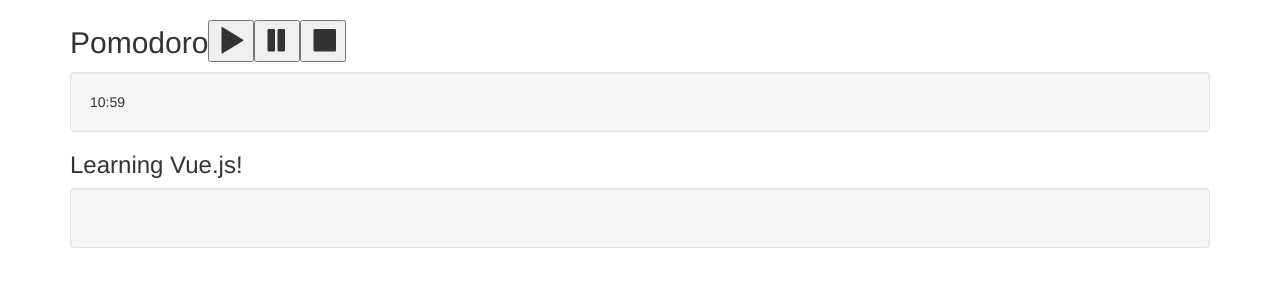
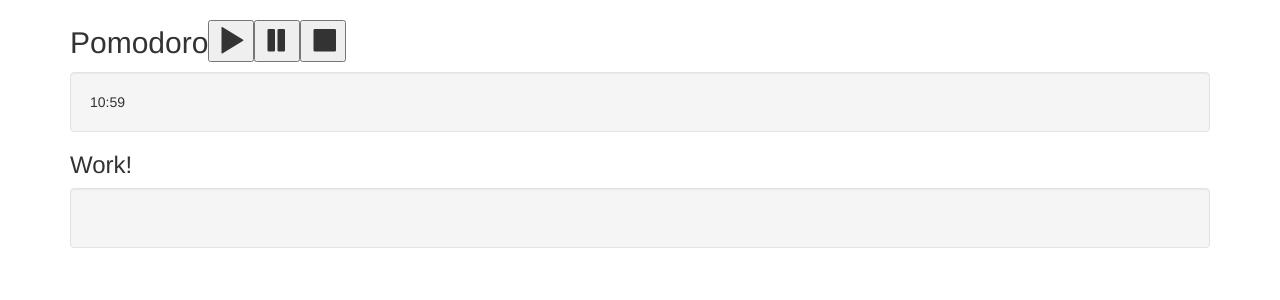
Before and after one commit to shadow81627/Learning-Vue.js, a Vue app in the folder Pomodoro/: page / in a window 1280 px wide. Shown: the top 300 px of the page. Built offline with nearby package versions, Linux system fonts and the light colour scheme.

Commit message:
Added title using JS in interpolation
Added title using JS in interpolation to allow the title to change based on the application state. This allows the title to be changed form outside the component.

```diff
--- a/Pomodoro/src/App.vue
+++ b/Pomodoro/src/App.vue
@@ -2,7 +2,7 @@
 <div id="app" class="container">
   <controls-component></controls-component>
   <countdown-component></countdown-component>
-  <state-title-component></state-title-component>
+  <state-title-component v-bind:isworking="isworking"></state-title-component>
   <transition name="fade">
     <kittens-component v-if="kittens"></kittens-component>
   </transition>
@@ -16,7 +16,8 @@ import KittensComponent from './components/KittensComponent'
 import CountdownComponent from './components/CountdownComponent'
 
 window.data = {
-  kittens: true
+  kittens: true,
+  isworking: true
 }
 
 export default {
--- a/Pomodoro/src/components/StateTitleComponent.vue
+++ b/Pomodoro/src/components/StateTitleComponent.vue
@@ -1,14 +1,16 @@
 <template>
-<h3>{{ title }}</h3>
+<h3>{{ isworking ? workingtitle : restingtitle }}</h3>
 </template>
 
 <script>
 export default {
   data () {
     return {
-      title: 'Learning Vue.js!'
+      workingtitle: 'Work!',
+      restingtitle: 'Rest!'
     }
-  }
+  },
+  props: ['isworking']
 }
 </script>
 
```
